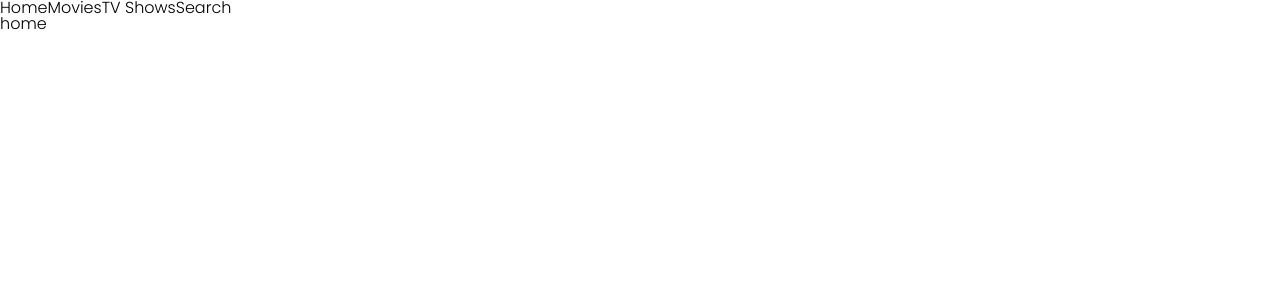
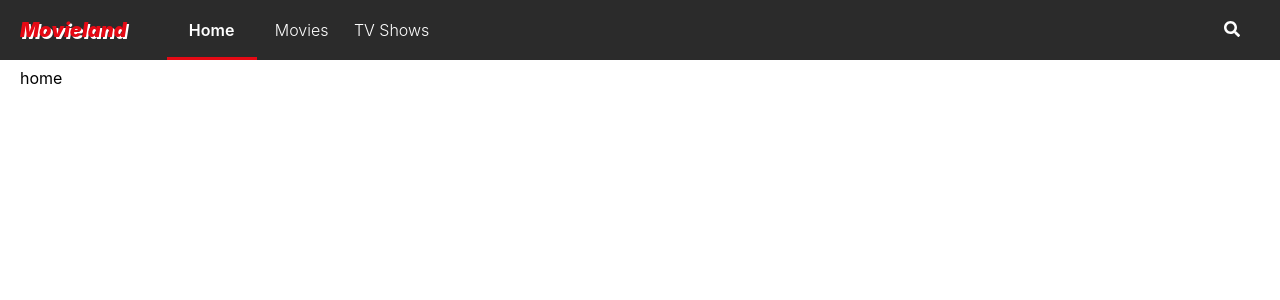
Before and after one commit to iamhayoung/videoland-react, a React (Create React App) app: page / in a window 1280 px wide. Shown: the top 300 px of the page. Built offline with nearby package versions, Linux system fonts and the light colour scheme.

Commit message:
Header Styling, set path

```diff
--- a/package.json
+++ b/package.json
@@ -3,6 +3,11 @@
   "version": "0.1.0",
   "private": true,
   "dependencies": {
+    "@fortawesome/fontawesome-svg-core": "^1.2.35",
+    "@fortawesome/free-brands-svg-icons": "^5.15.3",
+    "@fortawesome/free-regular-svg-icons": "^5.15.3",
+    "@fortawesome/free-solid-svg-icons": "^5.15.3",
+    "@fortawesome/react-fontawesome": "^0.1.14",
     "@testing-library/jest-dom": "^5.11.4",
     "@testing-library/react": "^11.1.0",
     "@testing-library/user-event": "^12.1.10",
--- a/src/Components/GlobalStyles.js
+++ b/src/Components/GlobalStyles.js
@@ -17,6 +17,8 @@ const GlobalStyles = createGlobalStyle`
   body {
     font-family: 'Poppins', -apple-system, BlinkMacSystemFont, 'Segoe UI', Roboto,
     Oxygen, Ubuntu, Cantarell, 'Open Sans', 'Helvetica Neue', sans-serif;
+    margin-top: 50px;
+    padding: 20px;
   };
 `
 
--- a/src/Components/Header.js
+++ b/src/Components/Header.js
@@ -1,15 +1,101 @@
 import React from "react";
-import { Link } from "react-router-dom";
+import { Link, withRouter } from "react-router-dom";
+import styled from "styled-components";
+import { FontAwesomeIcon } from "@fortawesome/react-fontawesome"
+import { faSearch } from "@fortawesome/free-solid-svg-icons"
 
-function Header() {
+const Header = styled.header`
+  width: 100%;
+  height: 60px;
+  padding: 0 20px;
+  position: fixed;
+  top: 0;
+  left: 0;
+  display: flex;
+  align-items: center;
+  color: #fff;
+  background-color: rgba(20, 20, 20, 0.9);
+  z-index: 10;
+`;
+
+const Logo = styled.div`
+  flex: none;
+  margin-right: 40px;
+  color: #e50914;
+  font-size: 20px;
+  font-weight: 900;
+  font-style: italic;
+  text-shadow: 2px 2px #fff;
+  text-align: center;
+`;
+
+const NavList = styled.ul`
+  display: flex;
+  flex: none;
+`;
+
+const Item = styled.li`
+  width: 90px;
+  height: 60px;
+  text-align: center;
+  font-weight: ${props => props.current ? 600 : 300};
+  border-bottom: 3px solid ${props => props.current ? "#e50914" : "transparent"};
+  transition: .3s ease-in-out;
+`;
+
+const SLink = styled(Link)`
+  display: flex;
+  align-items: center;
+  justify-content: center;
+  height: 60px;
+`;
+
+const Search = styled.div`
+  flex: none;
+  margin-left: auto;
+  height: 60px;
+`;
+
+const SearchItem = styled.div`
+`;
+
+const SearchLink = styled(Link)`
+  display: flex;
+  align-items: center;
+  justify-content: center;
+  height: 60px;
+  padding: 0 20px;
+  font-weight: ${props => props.current ? 600 : 300};
+  border-bottom: 3px solid ${props => props.current ? "#e50914" : "transparent"};
+  transition: .3s ease-in-out;
+`;
+
+function HeaderComponent({ location: { pathname } }) {
   return (
     <>
-      <Link to="/">Home</Link>
-      <Link to="/movie">Movies</Link>
-      <Link to="/tv">TV Shows</Link>
-      <Link to="/search">Search</Link>
+      <Header>
+        <Logo>Movieland</Logo>
+        <NavList>
+          <Item current={pathname === "/"}>
+            <SLink to="/">Home</SLink>
+          </Item>
+          <Item current={pathname.includes("/movie")}>
+            <SLink to="/movie">Movies</SLink>
+          </Item>
+          <Item current={pathname.includes("/tv")}>
+            <SLink to="/tv">TV Shows</SLink>
+          </Item>
+        </NavList>
+        <Search>
+          <SearchItem>
+            <SearchLink current={pathname === "/search"} to="/search">
+              <FontAwesomeIcon icon={faSearch} />
+            </SearchLink>
+          </SearchItem>
+        </Search>
+      </Header>
     </>
   )
 }
 
-export default Header;
+export default withRouter(HeaderComponent);
```
Also changed, not shown: 2 other files (tests, documents, lock files or other folders).
